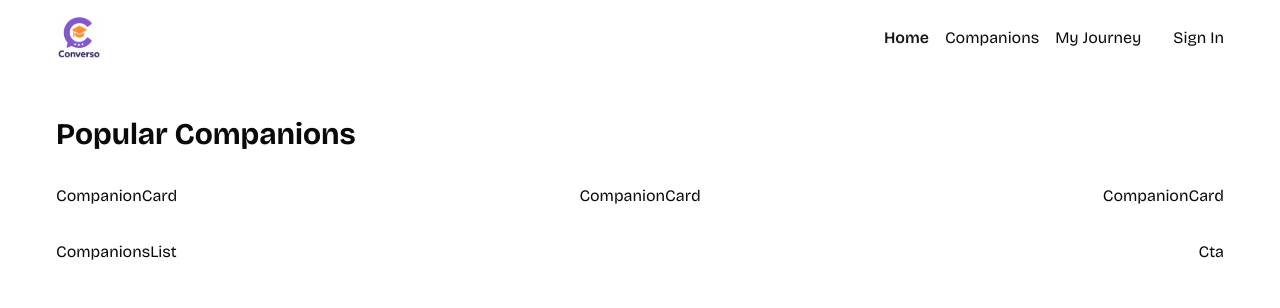
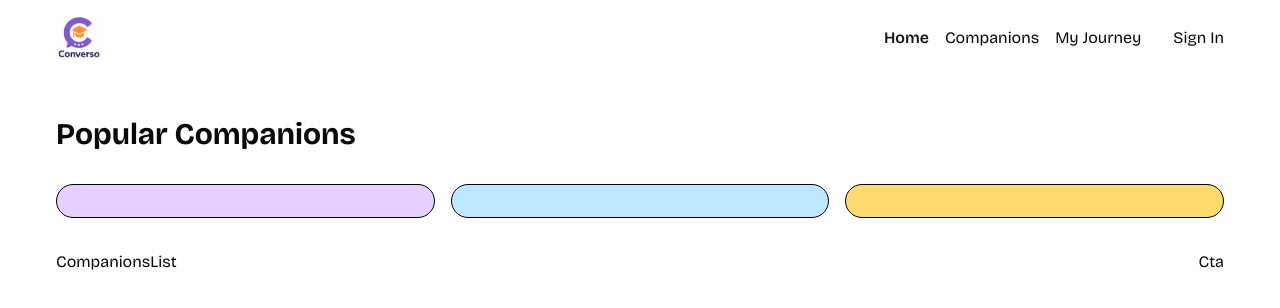
Before and after one commit to 30omda/SAAS_APP, a Next.js app: page / in a window 1280 px wide. Shown: the top 308 px of the page. Built offline with nearby package versions, Linux system fonts and the light colour scheme.

Commit message:
feat: enhance CompanionCard component and update main page with detailed companion entries

```diff
--- a/app/page.tsx
+++ b/app/page.tsx
@@ -7,9 +7,33 @@ const Page = () => {
     <main>
       <h1>Popular Companions</h1>
       <section className='home-section'>
-        <CompanionCard />
-        <CompanionCard />
-        <CompanionCard />
+        <CompanionCard
+        id='123'
+        name='Countsy the Number Wizard'
+        topic='Derivatives & Integrals'
+        subject='science'
+        duration={30}
+        color='#e5d0ff'
+/>
+        <CompanionCard
+
+        id='456'
+        name='Verba the Vocabulary Builder'
+        topic='Language Learning'
+        subject='English Literature'
+        duration={30}
+        color='#BDE7FF'
+/>
+        <CompanionCard
+
+        id='789'
+        name='Codey the Logic Hacker'
+        topic='Intro to If-Else Statements'
+        subject='Coding'
+        duration={45}
+        color='#ffda6e'
+
+/>
       </section>
       <section className='home-section'>
         <CompanionsList />
--- a/components/CompanionCard.tsx
+++ b/components/CompanionCard.tsx
@@ -1,11 +1,16 @@
-import React from 'react'
+interface CompanionCardProps {
+    id: string;
+    name: string;
+    topic: string;
+    subject: string;
+    duration: number;
+    color: string;
+}
 
-const CompanionCard = () => {
+const CompanionCard = ({ id, name, topic, subject, duration, color }: CompanionCardProps) => {
     return (
-        <div>
-            CompanionCard
-        </div>
+        <article className='companion-card' style={{backgroundColor: color}}></article>
     )
 }
 
-export default CompanionCard
+export default CompanionCard;
```
